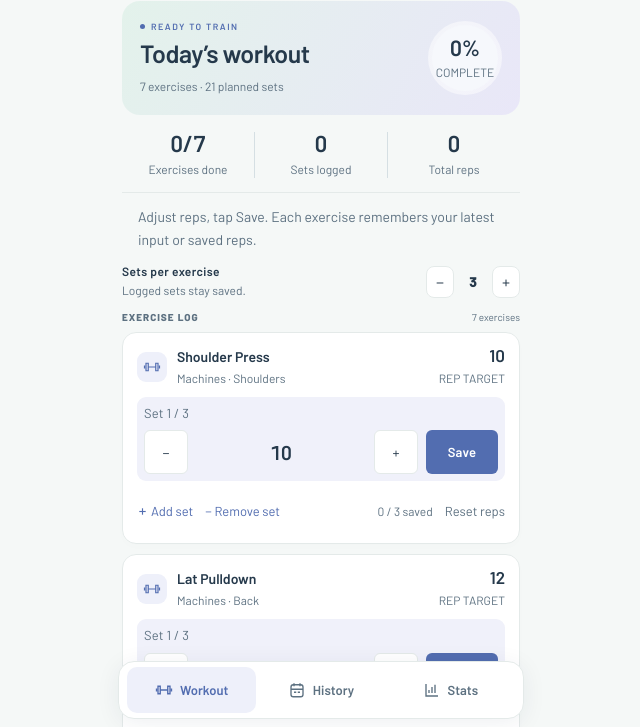
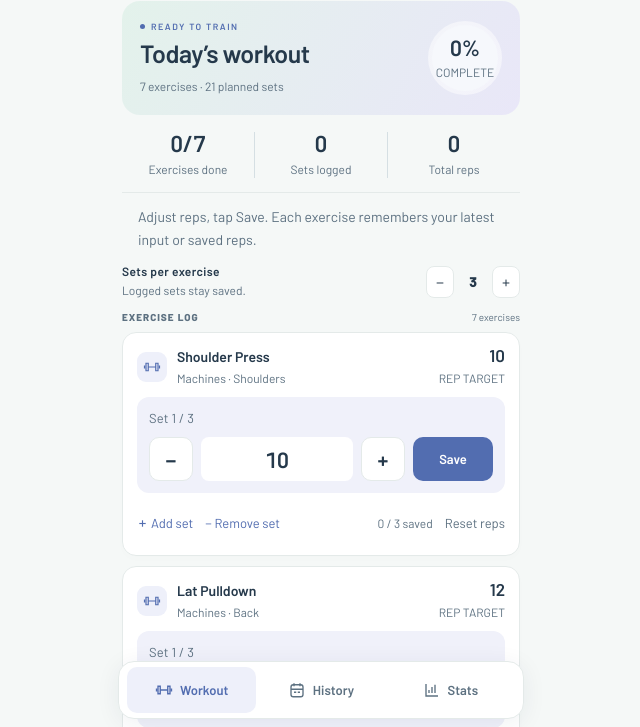
Before and after one commit to outinletter/homets, a plain HTML site: page index.html in a window 1280 px wide. Shown: the part 73-800 px from the top of the page, without its empty margins (319-959 px from the left). Drawn offline with Linux system fonts and the light colour scheme.

Commit message:
Fix workout controls layout and improve touch targets

```diff
--- a/index.html
+++ b/index.html
@@ -446,7 +446,13 @@ button:disabled{opacity:.35;cursor:default}
 .hdr-date,.today-sub,.chip-lbl,.settings-label small,.exercise-category,.target-pill small,.previous-note,.progress-ring small{font-size:12px;line-height:1.5;letter-spacing:0}
 .tab-btn span,.set-label,.set-undo,.add-set-link,.input-cancel,.chart-title,.section-hdr,.kpi-lbl,.library-item small{font-size:13px;line-height:1.4}
 .set-label{grid-column:1/-1}
-.set-active{grid-template-columns:44px minmax(52px,1fr) 44px minmax(72px,auto);gap:8px}
+.set-active{grid-template-columns:44px minmax(0,1fr) 44px 80px;gap:8px;padding:12px;border-radius:12px}
+.set-active .set-label{grid-column:1/-1;margin-bottom:2px}
+.set-active .stp-num{width:100%;min-width:0;height:44px;padding:0;border-radius:8px;background:var(--sf);font-size:22px;line-height:44px}
+.set-active>button,.set-active>input{box-sizing:border-box;min-width:0}
+.set-active .stp-btn{border-radius:10px;font-size:22px;font-weight:600}
+.set-active .ok-btn{height:44px;border-radius:10px;display:flex;align-items:center;justify-content:center;letter-spacing:0}
+@media(max-width:350px){.set-active{grid-template-columns:44px minmax(0,1fr) 44px 64px;gap:6px;padding:10px}}
 .set-active .stp-btn{width:44px;min-width:44px;height:44px}
 .set-active .ok-btn{white-space:nowrap;width:100%;padding:10px 12px}
 .add-set-link,.input-cancel,.set-undo,.ok-btn,.edit-actions button{min-height:44px}
```
Also changed, not shown: 1 other file.
